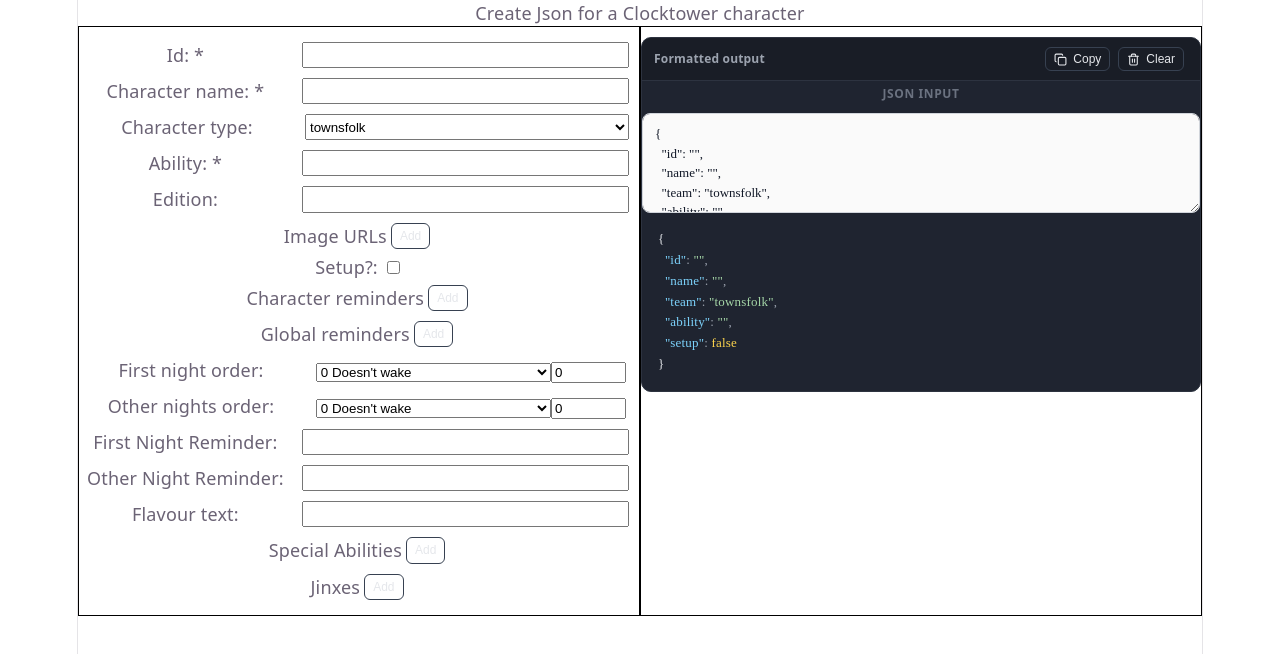
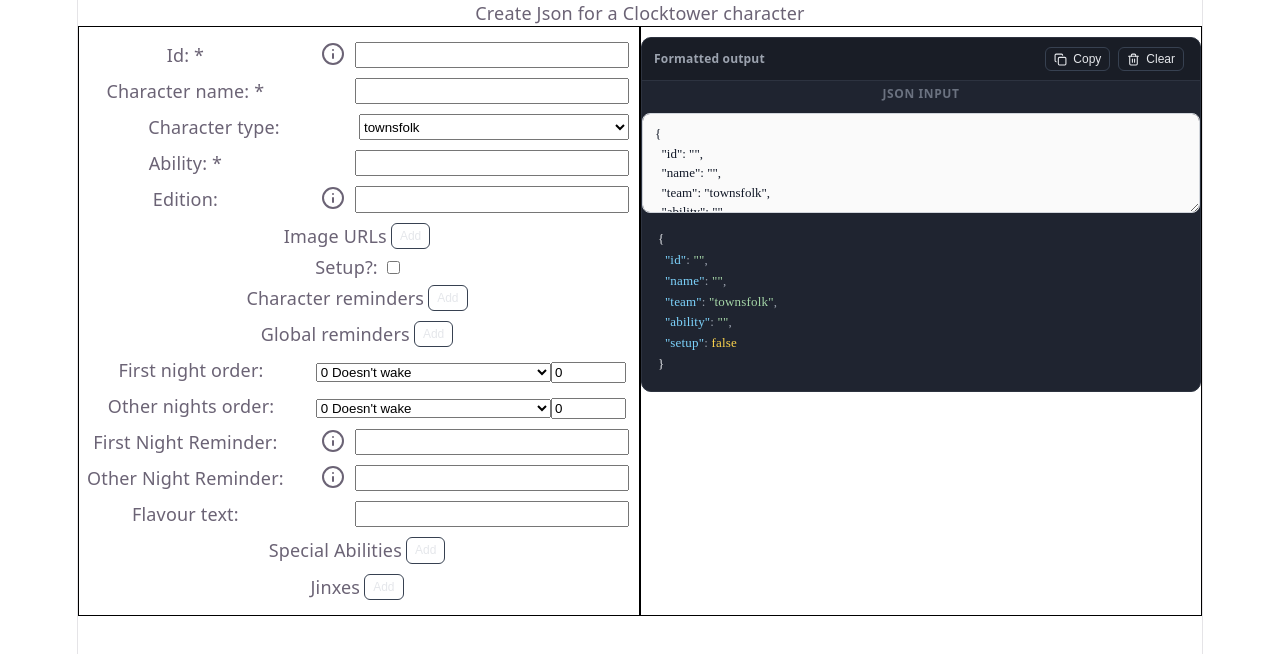
Before and after one commit to rebeccabex/clocktower-apps, a React (Vite) app in the folder clocktower-apps/: page / in a window 1280 px wide. Shown: the top 654 px of the page. Built offline with nearby package versions, Linux system fonts and the light colour scheme.

Commit message:
Added tooltips and added them to text fields, plus some styling improvements

```diff
--- a/clocktower-apps/package.json
+++ b/clocktower-apps/package.json
@@ -15,6 +15,7 @@
     "prettier": "^3.9.6",
     "react": "^19.2.8",
     "react-dom": "^19.2.8",
+    "react-tooltip": "^6.0.8",
     "styled-components": "^6.5.1"
   },
   "devDependencies": {
--- a/clocktower-apps/src/CharacterJsonCreatorPage.tsx
+++ b/clocktower-apps/src/CharacterJsonCreatorPage.tsx
@@ -152,6 +152,9 @@
             label="Id"
             pattern="[a-z0-9]"
             required
+            displayTooltip={true}
+            tooltipId="id-tooltip"
+            tooltipContent="Must be lower case alphanumeric without spaces"
           />
           <TextField
             fieldName="name"
@@ -160,6 +163,7 @@
             maxLength={30}
             label="Character name"
             required
+            displayTooltip={false}
           />
           <Dropdown
             values={characterTypes}
@@ -177,6 +181,7 @@
             maxLength={250}
             label="Ability"
             required
+            displayTooltip={false}
           />
           <TextField
             fieldName="edition"
@@ -184,6 +189,9 @@
             value={characterObject.edition ?? ""}
             maxLength={50}
             label="Edition"
+            displayTooltip={true}
+            tooltipId="edition-tooltip"
+            tooltipContent="The ID of the home script for the character"
           />
           <ArrayField
             fieldName="imageUrls"
@@ -256,7 +264,9 @@
             value={characterObject.firstNightReminder ?? ""}
             maxLength={500}
             label="First Night Reminder"
-            helpText="Leave blank if character doesn't act on the first night"
+            displayTooltip={true}
+            tooltipId="firstNightReminderTooltip"
+            tooltipContent="Leave blank if character doesn't act on the first night"
           />
           <TextField
             fieldName="otherNightReminder"
@@ -266,7 +276,9 @@
             value={characterObject.otherNightReminder ?? ""}
             maxLength={500}
             label="Other Night Reminder"
-            helpText="Leave blank if character doesn't wake at night (excluding the first night)"
+            displayTooltip={true}
+            tooltipId="firstNightReminderTooltip"
+            tooltipContent="Leave blank if character doesn't wake at night (excluding the first night)"
           />
           <TextField
             fieldName="flavor"
@@ -274,6 +286,7 @@
             value={characterObject.flavor ?? ""}
             maxLength={50}
             label="Flavour text"
+            displayTooltip={false}
           />
           <SpecialAbilities
             specialAbilities={characterObject.specialAbilities ?? []}
--- a/clocktower-apps/src/JinxSection.tsx
+++ b/clocktower-apps/src/JinxSection.tsx
@@ -2,6 +2,7 @@
 import { Button } from "./components/Button";
 import { TextField } from "./components/TextField";
 import { defaultJinx, type Jinx, type JinxFieldName } from "./types";
+import { Trash2 } from "lucide-react";
 
 type JinxSectionProps = {
   jinxes: Array<Jinx>;
@@ -33,10 +34,10 @@
       </HeaderContainer>
       {jinxes.map((jinx, i) => (
         <div key={i}>
-          <div>
+          <JinxHeaderRow>
             {`Jinx ${i + 1}`}
-            <Button onClick={() => onDelete(i)} label="Delete" />
-          </div>
+            <Button onClick={() => onDelete(i)} label="Delete" icon={Trash2} />
+          </JinxHeaderRow>
           <TextField
             fieldName="id"
             updateField={(newValue: string) => onUpdate("id", newValue, i)}
@@ -44,6 +45,9 @@
             maxLength={50}
             label="Character ID"
             required
+            displayTooltip={true}
+            tooltipId={`jinx-${i}-id`}
+            tooltipContent="The ID of the character this character is jinxed with"
           />
           <TextField
             fieldName="reason"
@@ -52,6 +56,7 @@
             maxLength={500}
             label="Reason"
             required
+            displayTooltip={false}
           />
         </div>
       ))}
@@ -68,3 +73,8 @@
   flex-direction: row;
   justify-content: center;
 `;
+
+const JinxHeaderRow = styled.div`
+  display: flex;
+  justify-content: center;
+`;
--- a/clocktower-apps/src/SpecialAbilities.tsx
+++ b/clocktower-apps/src/SpecialAbilities.tsx
@@ -6,6 +6,7 @@
   type SpecialAbilityFieldName,
 } from "./types";
 import { Button } from "./components/Button";
+import { Trash2 } from "lucide-react";
 
 type SpecialAbilitiesProps = {
   specialAbilities: Array<SpecialAbility>;
@@ -42,16 +43,21 @@
       <SpecialAbilitiesContainer>
         {specialAbilities.map((specialAbility, i) => (
           <SpecialAbilityContainer key={i}>
-            <div>
+            <SpecialAbilityHeaderRow>
               {`Special ability ${i + 1}`}
-              <Button onClick={() => onDelete(i)} label="Delete" />
-            </div>
+              <Button
+                onClick={() => onDelete(i)}
+                label="Delete"
+                icon={Trash2}
+              />
+            </SpecialAbilityHeaderRow>
             <SpecialAbilitiesField
               specialAbility={specialAbility}
               updateAbility={(
                 fieldToUpdate: SpecialAbilityFieldName,
                 newValue: string,
               ) => onUpdate(fieldToUpdate, newValue, i)}
+              index={i}
             />
           </SpecialAbilityContainer>
         ))}
@@ -78,3 +84,8 @@
 const SpecialAbilityContainer = styled.div`
   display: block;
 `;
+
+const SpecialAbilityHeaderRow = styled.div`
+  display: flex;
+  justify-content: center;
+`;
--- a/clocktower-apps/src/SpecialAbilitiesField.tsx
+++ b/clocktower-apps/src/SpecialAbilitiesField.tsx
@@ -16,11 +16,13 @@
     fieldToUpdate: SpecialAbilityFieldName,
     newValue: string,
   ) => void;
+  index: number;
 };
 
 export const SpecialAbilitiesField = ({
   specialAbility,
   updateAbility,
+  index,
 }: SpecialAbilitiesFieldProps) => {
   const handleOnChange = (
     fieldToUpdate: SpecialAbilityFieldName,
@@ -61,6 +63,9 @@
         label="Value"
         value={specialAbility.value as string}
         maxLength={50}
+        displayTooltip={true}
+        tooltipId={`special-ability-${index}-value`}
+        tooltipContent="A text or numerical value used by the special ability"
       />
     </SpecialAbilityContainer>
   );
--- a/clocktower-apps/src/components/ArrayField.tsx
+++ b/clocktower-apps/src/components/ArrayField.tsx
@@ -1,3 +1,4 @@
+import { Trash2 } from "lucide-react";
 import { Button } from "./Button";
 import { type BaseFieldProps } from "./TextField";
 import styled from "styled-components";
@@ -43,7 +44,11 @@
               maxLength={maxItemLength}
               value={value}
             />
-            <Button onClick={() => onRemoveItem(i)} label="Delete" />
+            <Button
+              onClick={() => onRemoveItem(i)}
+              label="Delete"
+              icon={Trash2}
+            />
           </RowContainer>
         ))}
       </FieldsContainer>
--- a/clocktower-apps/src/components/Dropdown.tsx
+++ b/clocktower-apps/src/components/Dropdown.tsx
@@ -51,10 +51,10 @@
 `;
 
 const LabelContainer = styled.label`
-  width: 40%;
+  width: 50%;
 `;
 
 const SelectContainer = styled.select`
-  width: 60%;
+  width: 50%;
   margin: 0 10px;
 `;
--- a/clocktower-apps/src/components/TextField.tsx
+++ b/clocktower-apps/src/components/TextField.tsx
@@ -4,14 +4,14 @@
   JinxFieldName,
   SpecialAbilityFieldName,
 } from "../types";
+import { TooltipWrapper } from "./TooltipWrapper";
 
 export type BaseFieldProps = {
   fieldName: BotCCharacterFieldName | SpecialAbilityFieldName | JinxFieldName;
   label?: string;
-  helpText?: string;
 };
 
-type TextFieldProps = BaseFieldProps & {
+type BaseTextFieldProps = BaseFieldProps & {
   updateField: (newValue: string) => void;
   value: string;
   maxLength?: number;
@@ -19,6 +19,12 @@
   pattern?: string;
   shouldDisplayLabel?: boolean;
 };
+
+type TextFieldProps = BaseTextFieldProps &
+  (
+    | { displayTooltip: false; tooltipId?: never; tooltipContent?: never }
+    | { displayTooltip: true; tooltipId: string; tooltipContent: string }
+  );
 
 export const TextField = ({
   fieldName,
@@ -29,15 +35,24 @@
   required,
   pattern,
   shouldDisplayLabel = true,
+  ...props
 }: TextFieldProps) => {
   const onUpdate = (newValue: string) => updateField(newValue);
 
   return (
     <TextFieldContainer>
       {shouldDisplayLabel && (
-        <LabelContainer htmlFor="characterName">
-          {label ?? fieldName}: {required && "*"}
-        </LabelContainer>
+        <LabelAndTooltip>
+          <LabelContainer htmlFor="characterName">
+            {label ?? fieldName}: {required && "*"}
+          </LabelContainer>
+          {props.displayTooltip && (
+            <TooltipWrapper
+              tooltipId={props.tooltipId}
+              tooltipContent={props.tooltipContent}
+            />
+          )}
+        </LabelAndTooltip>
       )}
       <InputContainer
         type="textbox"
@@ -56,11 +71,17 @@
   margin: 5px 0;
 `;
 
+const LabelAndTooltip = styled.div`
+  width: 50%;
+  display: flex;
+  justify-content: space-between;
+`;
+
 const LabelContainer = styled.label`
-  width: 40%;
+  width: 80%;
 `;
 
 const InputContainer = styled.input`
-  width: 60%;
+  width: 50%;
   margin: 0 10px;
 `;
--- /dev/null
+++ b/clocktower-apps/src/components/TooltipWrapper.tsx
@@ -0,0 +1,17 @@
+import { Info } from "lucide-react";
+import { Tooltip } from "react-tooltip";
+
+export type TooltipWrapperProps = {
+  tooltipId: string;
+  tooltipContent: string;
+};
+
+export const TooltipWrapper = ({
+  tooltipId,
+  tooltipContent,
+}: TooltipWrapperProps) => (
+  <>
+    <Info data-tooltip-id={tooltipId} data-tooltip-content={tooltipContent} />
+    <Tooltip id={tooltipId} />
+  </>
+);
```
Also changed, not shown: 1 other file (tests, documents, lock files or other folders).
